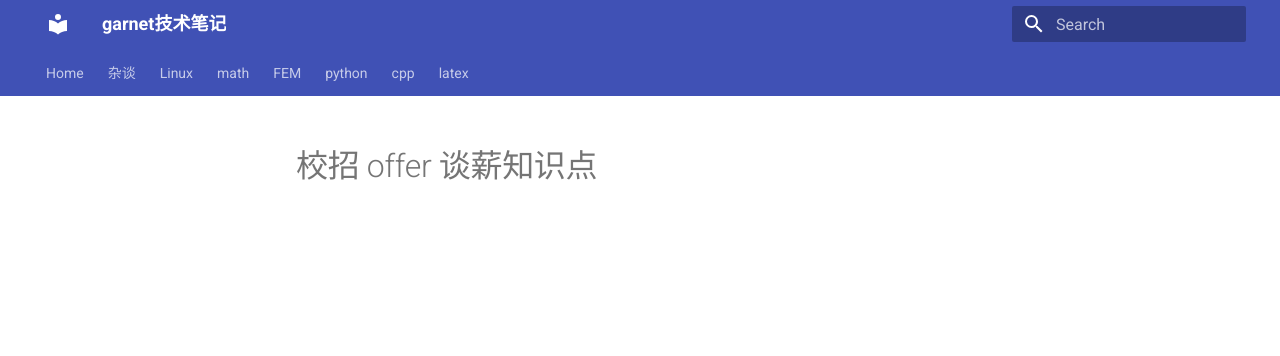
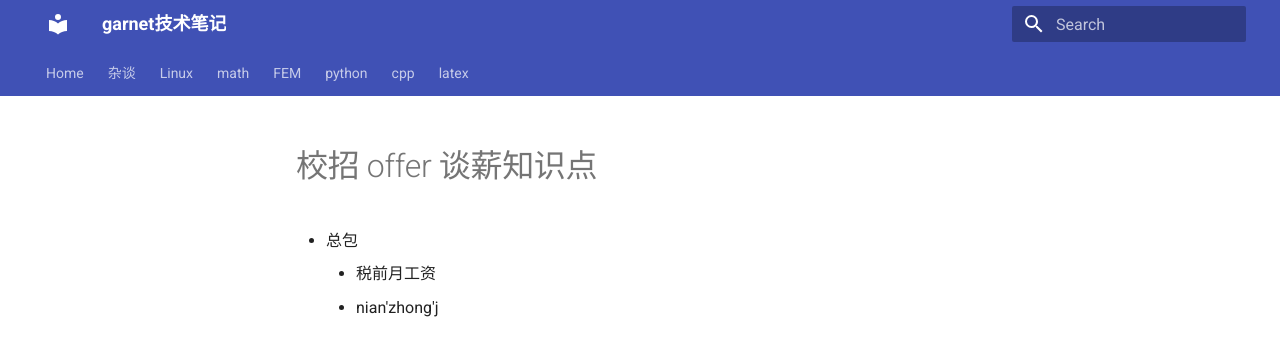
Before and after one commit to ymma98/technotes, an MkDocs documentation site: the page built from docs/杂谈/校招offer谈薪知识点.md, in a window 1280 px wide. Shown: the top 356 px of the page. Built offline with MkDocs 1.6.1 and Material for MkDocs 9.7.7, drawn with Linux system fonts in a browser that asks for light colours.

Commit message:
docs/杂谈/校招offer谈薪知识点.md updated from https://stackedit.cn/

```diff
--- a/docs/杂谈/校招offer谈薪知识点.md
+++ b/docs/杂谈/校招offer谈薪知识点.md
@@ -1,6 +1,8 @@
 # 校招 offer 谈薪知识点
 
-
+* 总包
+	* 税前月工资
+	* nian'zhong'j
 <!--stackedit_data:
-eyJoaXN0b3J5IjpbLTI4NzQwNjIwOV19
+eyJoaXN0b3J5IjpbLTE1MjgzNTA4NjVdfQ==
 -->
```
